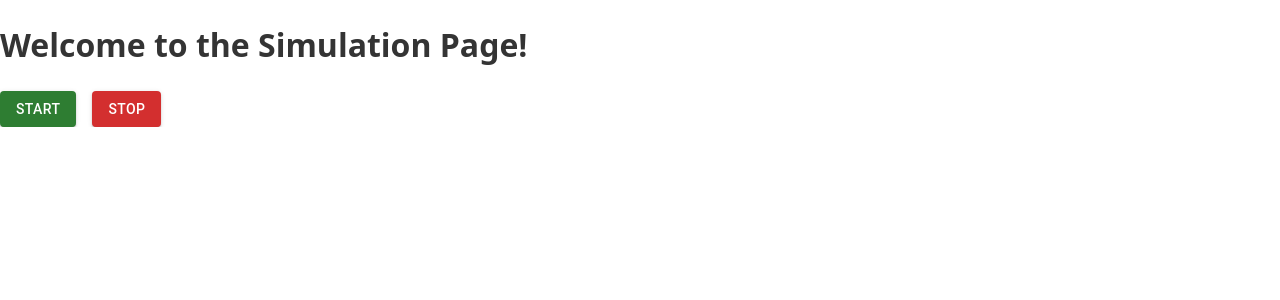
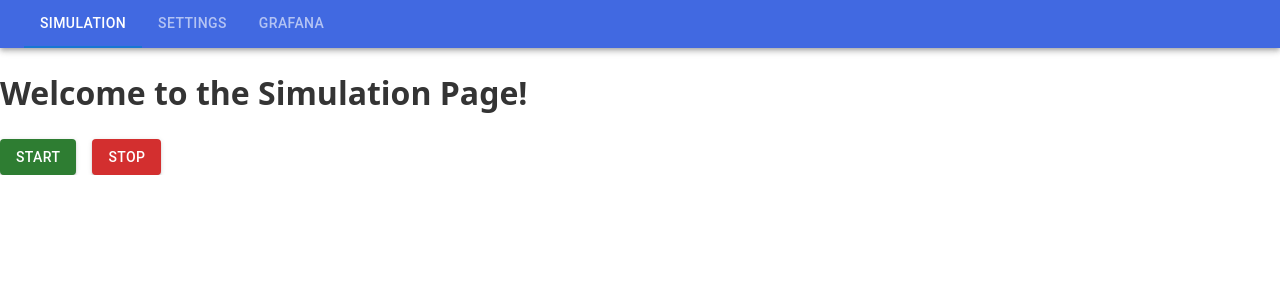
Before and after one commit to Mionuel/unicaf, a React (Vite) app in the folder frontend/: page / in a window 1280 px wide. Shown: the top 300 px of the page. Built offline with nearby package versions, Linux system fonts and the light colour scheme.

Commit message:
feat: added the NavBar

```diff
--- /dev/null
+++ b/frontend/src/features/shared/components/Layout.tsx
@@ -0,0 +1,13 @@
+import { Outlet } from "react-router-dom";
+import NavBar from "src/features/shared/components/NavBar";
+
+function Layout() {
+  return (
+    <>
+      <NavBar />
+      <Outlet />
+    </>
+  );
+}
+
+export default Layout;
--- /dev/null
+++ b/frontend/src/features/shared/components/NavBar.tsx
@@ -0,0 +1,35 @@
+import { AppBar, Tab, Tabs, Toolbar } from "@mui/material";
+import { useLocation, useNavigate } from "react-router-dom";
+
+function NavBar() {
+  const location = useLocation();
+  const navigate = useNavigate();
+
+  const routes = [
+    { label: "Simulation", path: "/" },
+    { label: "Settings", path: "/settings" },
+    { label: "Grafana", path: "/grafana" },
+  ];
+
+  const currentPath = routes.some((r) => r.path === location.pathname)
+    ? location.pathname
+    : false;
+
+  return (
+    <AppBar position="static" sx={{ bgcolor: "royalblue" }}>
+      <Toolbar variant="dense">
+        <Tabs
+          value={currentPath}
+          onChange={(_, newPath) => navigate(newPath)}
+          textColor="inherit"
+        >
+          {routes.map((route) => (
+            <Tab key={route.path} label={route.label} value={route.path} />
+          ))}
+        </Tabs>
+      </Toolbar>
+    </AppBar>
+  );
+}
+
+export default NavBar;
```
Also changed, not shown: frontend/src/router.tsx (+10 -4 lines).
